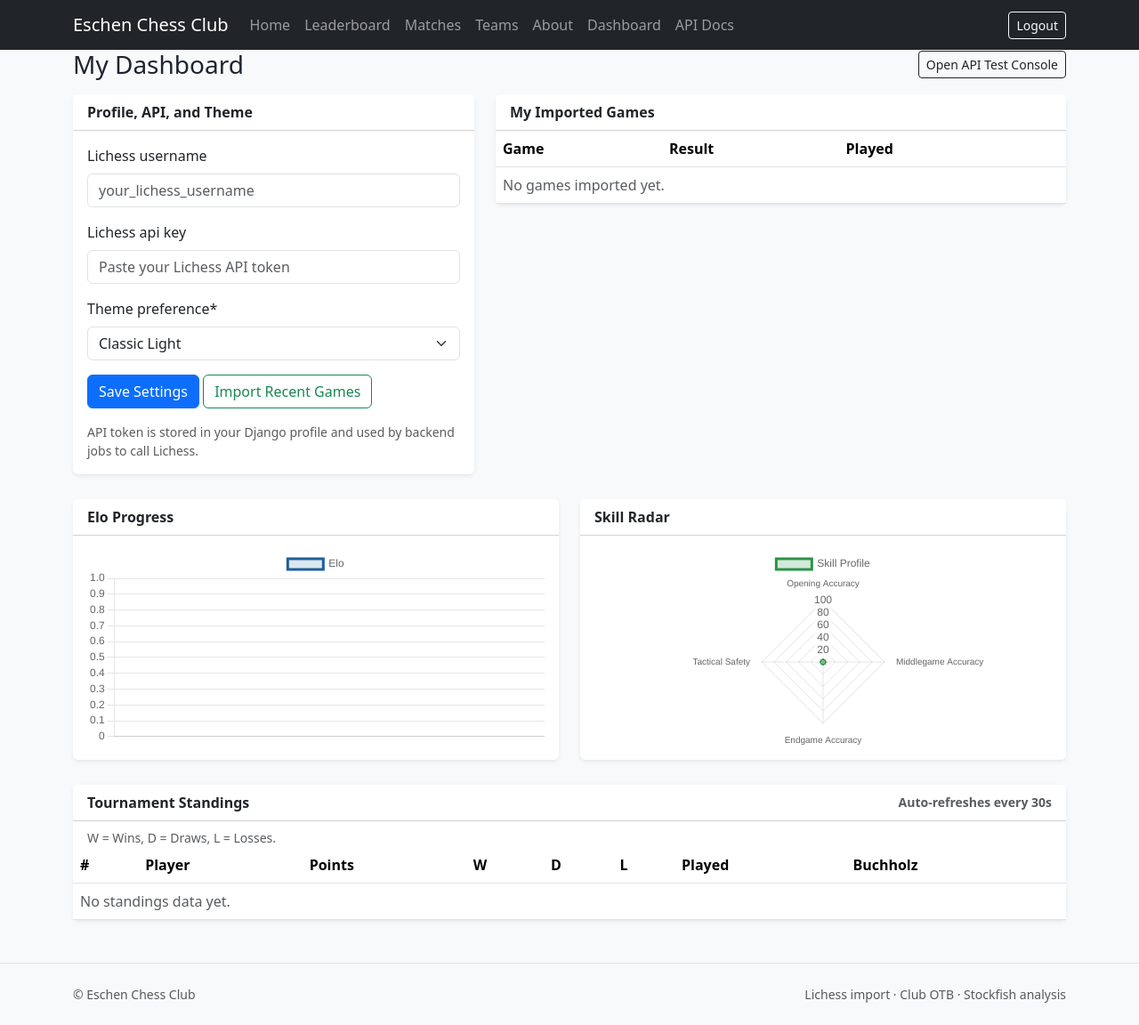
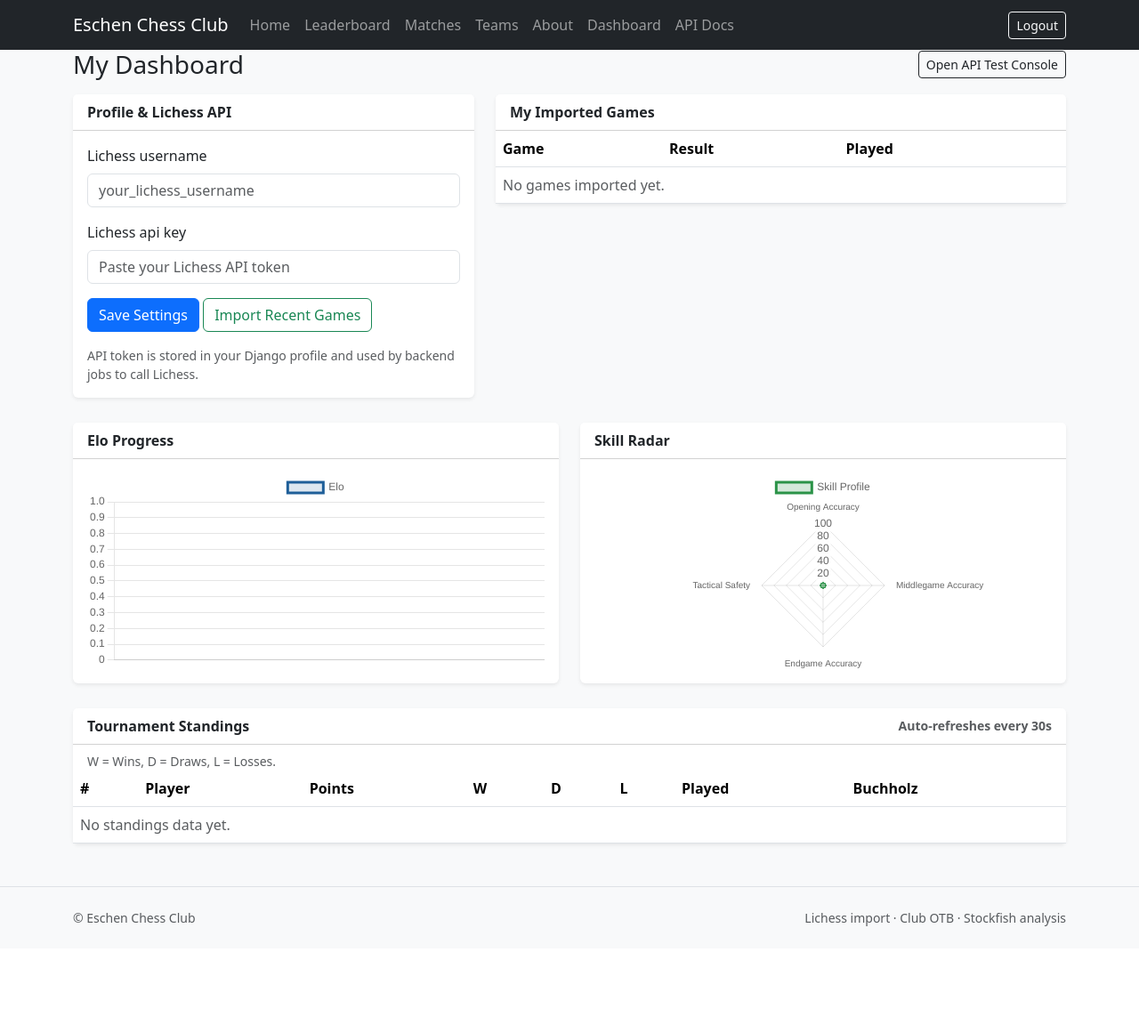
Before and after one commit to Amani-ojo/-Chess-Club, a Django app: page /dashboard/ in a window 1280 px wide. Shown: the whole page at 89% size. After the commit the page ends 1041 px from the top, so only its background shows below. Run offline with Django 5.2, Linux system fonts and the light colour scheme; the visitor is signed in with stand-in values (Sample User, id 1); data comes from the database, SQL or seed files in the repository; data that the repository does not hold is empty; parts of the project's set-up code (start-up, migrations or seed data) failed here and were passed over; some libraries are stand-ins or nearby versions.

Commit message:
Unify site and admin colors with homepage Eschen palette
Co-authored-by: Cursor <cursoragent@cursor.com>

```diff
--- a/club/context_processors.py
+++ b/club/context_processors.py
@@ -1,5 +1,3 @@
 def user_theme(request):
-    theme = 'classic'
-    if request.user.is_authenticated and hasattr(request.user, 'profile'):
-        theme = request.user.profile.theme_preference
-    return {'ui_theme': theme}
+    """Club UI uses one palette site-wide (see static/css/theme.css)."""
+    return {'ui_theme': 'classic'}
--- a/club/forms.py
+++ b/club/forms.py
@@ -17,11 +17,10 @@ class RegisterForm(UserCreationForm):
 class UserProfileForm(forms.ModelForm):
     class Meta:
         model = UserProfile
-        fields = ('lichess_username', 'lichess_api_key', 'theme_preference')
+        fields = ('lichess_username', 'lichess_api_key')
         widgets = {
             'lichess_api_key': forms.PasswordInput(render_value=True, attrs={'placeholder': 'Paste your Lichess API token'}),
             'lichess_username': forms.TextInput(attrs={'placeholder': 'your_lichess_username'}),
-            'theme_preference': forms.Select(attrs={'class': 'form-select'}),
         }
 
 
--- /dev/null
+++ b/static/css/brand.css
@@ -0,0 +1,17 @@
+/*
+ * Eschen club palette — shared by public Bootstrap pages and Django admin.
+ * Matches home: Bootstrap bg-dark navbar, grey page background, blue primary accents.
+ */
+:root {
+    --eschen-body-bg: #f8f9fa;
+    --eschen-body-color: #212529;
+    --eschen-nav-bg: #212529;
+    --eschen-primary: #0d6efd;
+    --eschen-primary-hover: #0b5ed7;
+    --eschen-hero-gradient: linear-gradient(
+        135deg,
+        rgba(33, 37, 41, 0.92),
+        rgba(13, 110, 253, 0.35)
+    );
+    --eschen-card-bg: #ffffff;
+}
--- a/static/css/style.css
+++ b/static/css/style.css
@@ -5,7 +5,7 @@ main {
 }
 
 .hero-muted {
-    background: linear-gradient(135deg, rgba(33, 37, 41, 0.92), rgba(13, 110, 253, 0.35));
+    background: var(--eschen-hero-gradient);
 }
 
 .table-rank-col {
@@ -81,12 +81,6 @@ main {
     box-shadow: 0 6px 20px rgba(0, 0, 0, 0.12);
 }
 
-.theme-midnight .member-avatar-placeholder,
-.theme-forest .member-avatar-placeholder,
-.theme-royal .member-avatar-placeholder {
-    filter: brightness(1.05);
-}
-
 .club-history .timeline-markers {
     padding-left: 1.1rem;
     max-width: 40rem;
--- a/static/css/theme.css
+++ b/static/css/theme.css
@@ -1,43 +1,41 @@
-body.theme-classic {
-    background: #f8f9fa;
-    color: #1d2430;
+@import url('brand.css');
+
+/* One site-wide surface (homepage palette); accent themes are folded to the same surfaces */
+body.theme-classic,
+body.theme-midnight,
+body.theme-forest,
+body.theme-royal {
+    background: var(--eschen-body-bg);
+    color: var(--eschen-body-color);
 }
 
-body.theme-classic .card {
-    background: #fff;
+body.theme-classic .card,
+body.theme-midnight .card,
+body.theme-forest .card,
+body.theme-royal .card {
+    background: var(--eschen-card-bg);
+    color: var(--eschen-body-color);
 }
 
-body.theme-midnight {
-    background: #0f1220;
-    color: #dbe5ff;
+body.theme-classic .card-header,
+body.theme-midnight .card-header,
+body.theme-forest .card-header,
+body.theme-royal .card-header {
+    background: var(--eschen-card-bg) !important;
+    color: var(--eschen-body-color);
 }
 
-body.theme-midnight .card,
-body.theme-midnight .card-header {
-    background: #1a2033 !important;
-    color: #dbe5ff;
+body.theme-classic .table,
+body.theme-midnight .table,
+body.theme-forest .table,
+body.theme-royal .table {
+    color: var(--eschen-body-color);
 }
 
-body.theme-midnight .table {
-    color: #dbe5ff;
+.navbar.navbar-dark.bg-dark {
+    background-color: var(--eschen-nav-bg) !important;
 }
 
-body.theme-forest {
-    background: #edf6ef;
-    color: #1f3b2b;
+.site-footer {
+    background-color: var(--eschen-body-bg);
 }
-
-body.theme-forest .card,
-body.theme-forest .card-header {
-    background: #f8fffa !important;
-}
-
-body.theme-royal {
-    background: #eef3ff;
-    color: #1d2f57;
-}
-
-body.theme-royal .card,
-body.theme-royal .card-header {
-    background: #f9fbff !important;
-}
--- a/templates/base.html
+++ b/templates/base.html
@@ -55,7 +55,7 @@
     {% block content %}{% endblock %}
 </main>
 
-<footer class="border-top mt-auto py-4 bg-light">
+<footer class="border-top mt-auto py-4 site-footer">
     <div class="container small text-muted d-flex flex-wrap justify-content-between gap-2">
         <span>&copy; Eschen Chess Club</span>
         <span>Lichess import &middot; Club OTB &middot; Stockfish analysis</span>
--- a/templates/club/dashboard.html
+++ b/templates/club/dashboard.html
@@ -18,7 +18,7 @@
     <div class="row g-4">
         <div class="col-lg-5">
             <div class="card border-0 shadow-sm">
-                <div class="card-header bg-white fw-semibold">Profile, API, and Theme</div>
+                <div class="card-header bg-white fw-semibold">Profile &amp; Lichess API</div>
                 <div class="card-body">
                     <form method="post">
                         {% csrf_token %}
```
Also changed, not shown: 1 other file.
